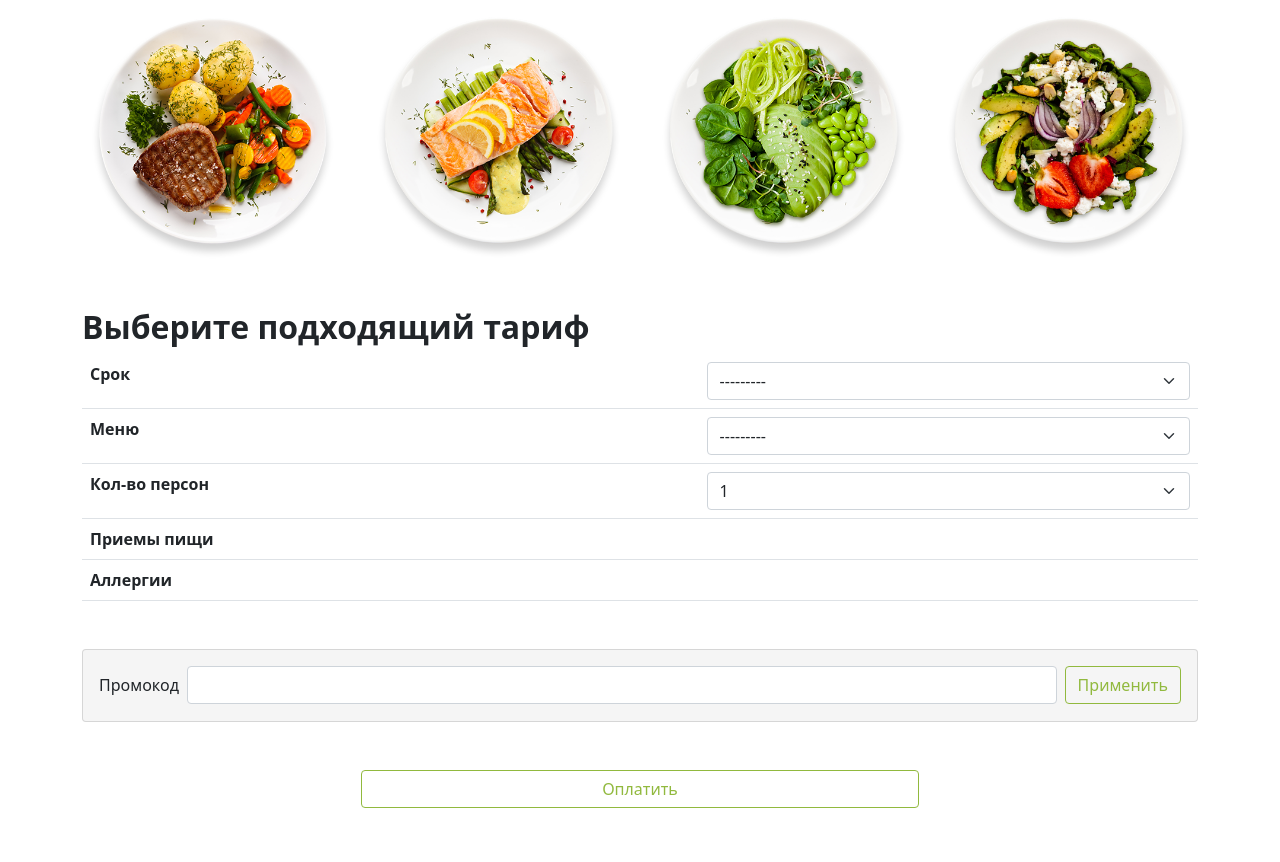
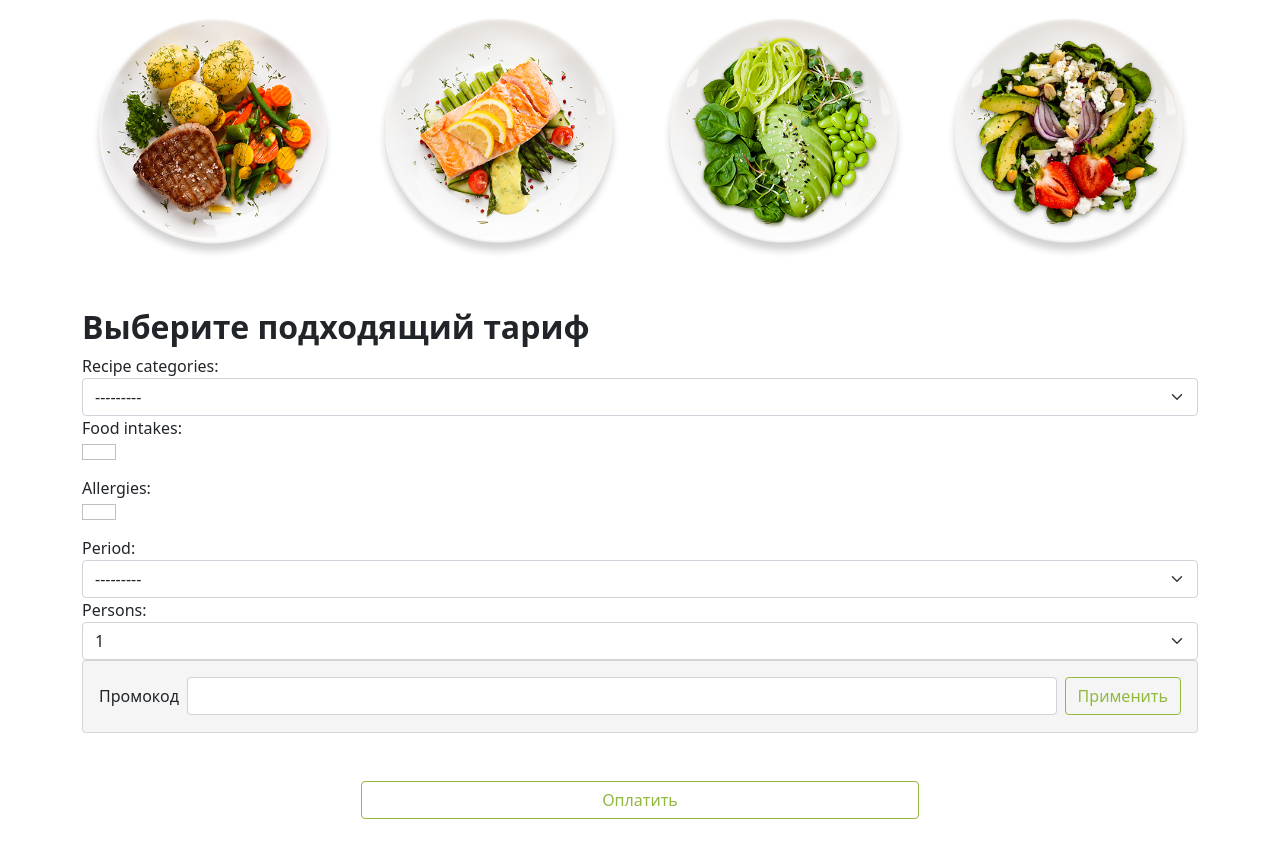
Before and after one commit to spawlov/FoodPlan, a Django app: page /order/ in a window 1280 px wide. Shown: the part 214-1076 px from the top of the page. Run offline with Django 3.2, Linux system fonts and the light colour scheme; the visitor is signed in with stand-in values (Sample User, id 1); data that the repository does not hold is empty; parts of the project's set-up code (start-up, migrations or seed data) failed here and were passed over; some libraries are stand-ins or nearby versions.

Commit message:
feature(form): add a order FormModel

```diff
--- a/food_app/forms.py
+++ b/food_app/forms.py
@@ -26,6 +26,25 @@ class OrderForm(forms.Form):
         choices=[(count, count) for count in range(1, 7)],
         widget=forms.Select(attrs={'class': 'form-select'}),
     )
+
+
+class OrderForm2(forms.ModelForm):
+    error_css_class = 'text-danger fw-semibold'
+
+    class Meta:
+        model = Plan
+        fields = ['persons', 'period', 'allergies', 'food_intakes', 'recipe_category']
+        widgets = {
+            'recipe_category': forms.Select(attrs={'class': 'form-select'}),
+            'food_intakes': forms.CheckboxSelectMultiple(
+                attrs={'class': 'form-check-input me-1 foodplan_checked-green'},
+            ),
+            'allergies': forms.CheckboxSelectMultiple(
+                attrs={'class': 'form-check-input me-1 foodplan_checked-green'},
+            ),
+            'period': forms.Select(attrs={'class': 'form-select'}),
+            # PERSONS
+        }
 
 
 class PaymentForm(forms.Form):
--- a/food_app/templates/food_app/pages/order.html
+++ b/food_app/templates/food_app/pages/order.html
@@ -71,7 +71,10 @@
         </div>
       </div>
       <h2><strong>Выберите подходящий тариф</strong></h2>
-      <form id="order" action="{% url 'food_app:order' %}" method="POST">
+
+      {{ order_form }}
+
+      {% comment %} <form id="order" action="{% url 'food_app:order' %}" method="POST">
         {% csrf_token %}
         <table class="table text-center text-truncate mb-5">
           <tbody>
@@ -116,7 +119,7 @@
           </tbody>
         </table>
         <button type="submit" id="TableSubmit" class="d-none"></button>
-      </form>
+      </form> {% endcomment %}
 
       <form
         class="card d-flex flex-row align-items-baseline mb-5 p-3 foodplan__bg_grey"
--- a/food_app/views.py
+++ b/food_app/views.py
@@ -11,7 +11,7 @@ from calendar import mdays
 from datetime import datetime, timedelta
 import uuid
 
-from food_app.forms import OrderForm, PaymentForm
+from food_app.forms import OrderForm, OrderForm2, PaymentForm
 from .models import Customer, Plan, Subscription
 
 
@@ -45,7 +45,15 @@ def account(request):
 def order(request):
     if request.method == 'GET':
         order_form = OrderForm()
-        return render(request, 'food_app/pages/order.html', {'order_form': order_form})
+        order_form2 = OrderForm2()
+        return render(
+            request,
+            'food_app/pages/order.html',
+            {
+                'order_form': order_form,
+                'order_form2': order_form2
+            },
+        )
 
     if request.method == 'POST':
         order_form = OrderForm(request.POST)
```
